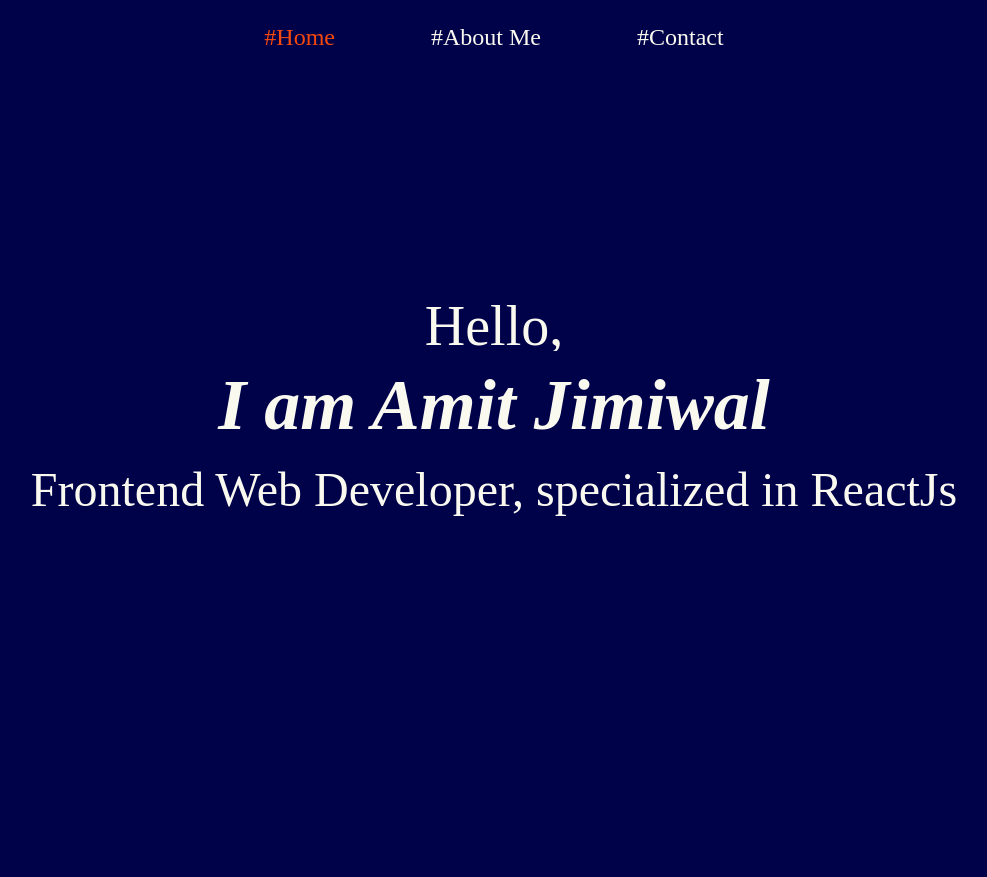
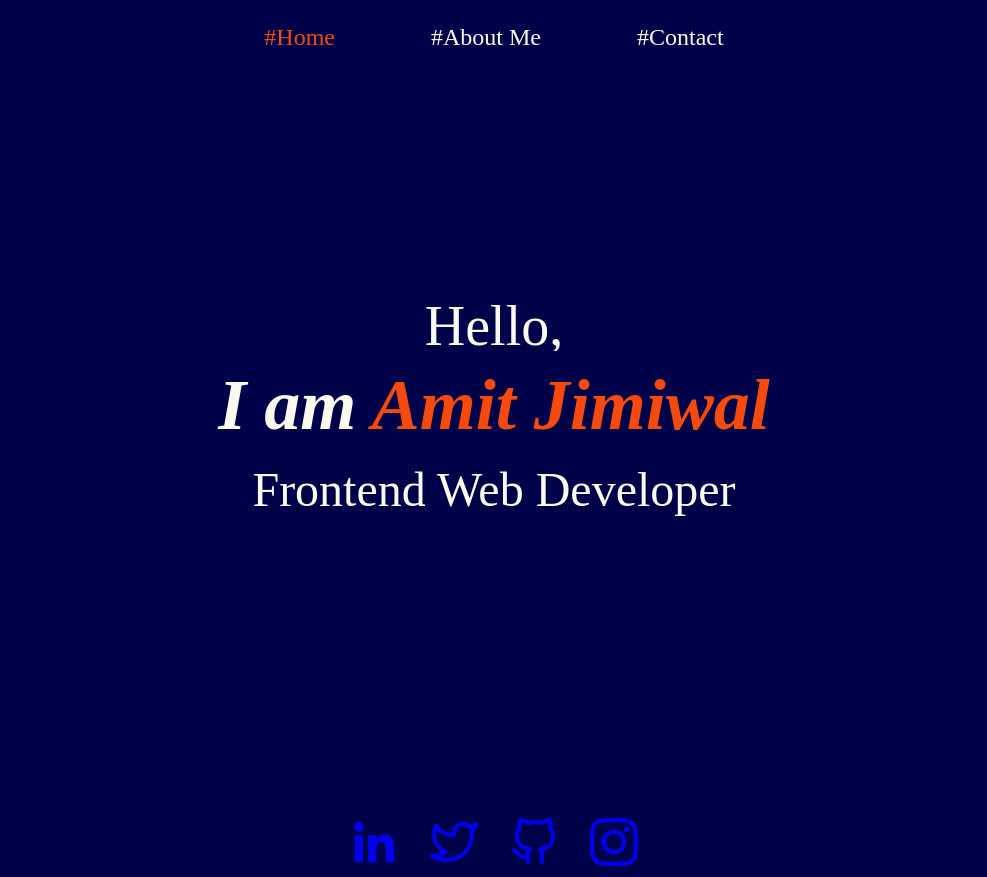
Before and after one commit to doubtless46/doubtless-web, a Next.js app: page /Notamit in a window 1280 px wide. Shown: the whole page, without its empty margins (146-1133 px from the left). Before the commit the page ends 800 px from the top, so only its background shows below. Built offline with nearby package versions, Linux system fonts and the light colour scheme.

Commit message:
portfolio

```diff
--- a/pages/Notamit/components/Navbar.tsx
+++ b/pages/Notamit/components/Navbar/Navbar.tsx
@@ -5,13 +5,13 @@ const Navbar = () => {
     <div className={styles.nav}>
       <ul className={styles.ul}>
       <li>
-        <Link href="/Notamit" className={styles.homenav}>#Home</Link>
+        <Link href="/Notamit" className={styles.liststyle} style={{color:"#F6490D"}}>#Home</Link>
       </li>
       <li>
         <Link href="/Notamit" className={styles.liststyle}>#About Me</Link>
       </li>
       <li>
-        <Link href="/Notamit" className={styles.liststyle}>#Contact</Link>
+        <Link href="#contact-footer" className={styles.liststyle}>#Contact</Link>
       </li>
     </ul>
     </div>
--- a/pages/Notamit/components/navbar.module.css
+++ b/pages/Notamit/components/Navbar/navbar.module.css
@@ -4,7 +4,6 @@
       width: 100%;
       font-size: 1.5rem;
 }
-
 .ul{
       width:100%;
       display: flex;
@@ -12,10 +11,6 @@
       list-style: none;
       gap:4em;
 }
-.homenav{
-      color: #F6490D;
-      text-decoration: none;
-}
 .liststyle{
       color:#FAF9F0;
       text-decoration: none;
--- a/pages/Notamit/index.tsx
+++ b/pages/Notamit/index.tsx
@@ -1,21 +1,24 @@
-import Navbar from './components/Navbar';
+import Navbar from './components/Navbar/Navbar';
 import styles from './notamit.module.css';
-
+import {GrLinkedinOption} from 'react-icons/gr'
+import {FiTwitter,FiGithub} from 'react-icons/fi'
+import {BsInstagram} from 'react-icons/bs'
 const index = () => {
   return (
     <div className={styles.main}>
        <Navbar/>
        <div className={styles.mainbody}>
            <h3 className={styles.h3}>Hello,</h3>
-           <h1 className={styles.h1}>I am Amit Jimiwal</h1>
-           <p className={styles.p}>Frontend Web Developer, specialized in ReactJs</p>
-           <div className={styles.social}>
-            <a href=''></a>
-            <a href=''></a>
-            <a href=''></a>
-            <a href=''></a>
-           </div>
+           <h1 className={styles.h1}>I am <span className={styles.usernametext}>Amit Jimiwal</span></h1>
+           <p className={styles.p}>Frontend Web Developer</p>
+
        </div>
+       <div className={styles.social} id="contact-footer">
+            <a href='https://www.linkedin.com/in/amitjimiwal/' target='_blank'><GrLinkedinOption/></a>
+            <a href='https://twitter.com/drunken_devv' target='_blank'><FiTwitter/></a>
+            <a href='https://github.com/amitjimiwal' target='_blank'><FiGithub/></a>
+            <a href='https://www.instagram.com/_amit.jimiwal_/' target='_blank'><BsInstagram/></a>
+      </div>
     </div>
   )
 }
--- a/pages/Notamit/notamit.module.css
+++ b/pages/Notamit/notamit.module.css
@@ -1,28 +1,30 @@
-.main{
+.main {
       width: 100%;
       height: 100vh;
+}
 
-}
 /* body */
 
-.mainbody{
+.mainbody {
       width: 100%;
-  height:90vh;
+      height: 90vh;
       display: flex;
       flex-direction: column;
-  justify-content:center;
+      justify-content: center;
       align-items: center;
 }
-.h3{
+
+.h3 {
       font-family: Fira Code;
       font-size: 3.5rem;
       font-weight: 450;
       line-height: 50px;
       letter-spacing: 0em;
       text-align: center;
-   color:#FAF9F0;
+      color: #FAF9F0;
 }
-.h1{
+
+.h1 {
       font-family: Montserrat;
       font-size: 4.5rem;
       font-style: italic;
@@ -30,22 +32,28 @@
       line-height: 108px;
       letter-spacing: 0em;
       text-align: center;
-      color:#FAF9F0;
+      color: #FAF9F0;
 }
-.p{
+
+.p {
       font-family: Fira Code;
       font-size: 3rem;
       font-weight: 450;
       line-height: 61px;
       letter-spacing: 0em;
       text-align: center;
-      color:#FAF9F0;
+      color: #FAF9F0;
 }
 
-.social{
+.social {
       display: flex;
       flex-direction: row;
-     align-items: flex-start;
+      justify-content: center;
       padding: 0px;
       gap: 31.77px;
+      font-size: 3rem;
+      margin:1em 0px;
 }
+.usernametext{
+      color:#F6490D;
+}
```
Lines whose indentation alone changed are shown as unchanged.
